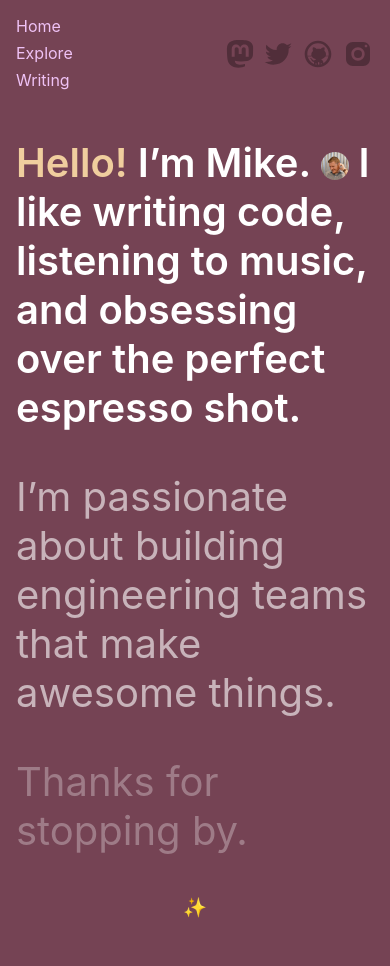
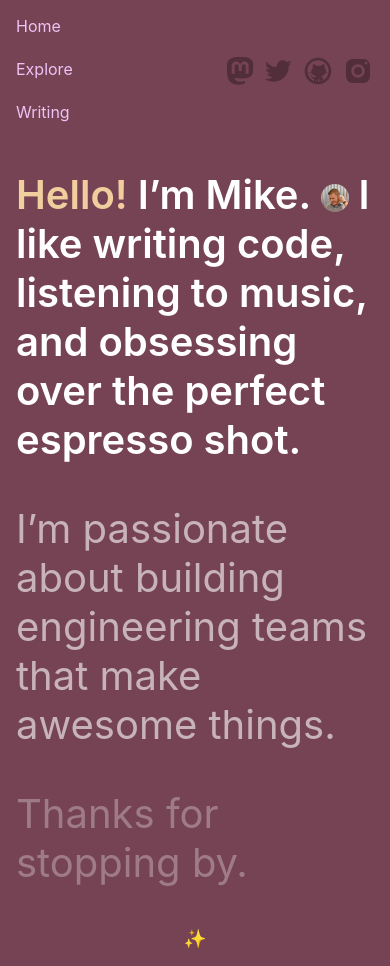
Before and after one commit to mike-douglas/miked.codes, an Eleventy site: page index.md in a window 390 px wide. Before the commit the page ends 935 px from the top, so only its background shows below. Built offline with nearby package versions, Linux system fonts and the light colour scheme; Eleventy itself is replaced by a stand-in of ours; files that its build step writes are made by us from their sources.

Commit message:
Updates to nav

```diff
--- a/css/style.css
+++ b/css/style.css
@@ -15,7 +15,7 @@
 
 body {
   font-family: -apple-system, BlinkMacSystemFont, sans-serif;
-  font-size: 120%;
+  font-size: 115%;
   padding: 1.0rem;
   margin: 0;
 
@@ -27,9 +27,15 @@ a {
   color: var(--text-body-link-color);
 }
 
+header nav {
+  display: flex;
+  align-items: center;
+}
+
 nav#site {
-  display: grid;
-  grid-auto-flow: column;
+  justify-content: flex-start;
+  gap: 3.0rem;
+
   width: 50%;
 }
 
@@ -66,10 +72,7 @@ nav#site a.current::after {
 }
 
 nav#social {
-  display: flex;
-
   justify-content: flex-end;
-  align-items: center;
   gap: 0.5rem;
 
   width: 50%
@@ -177,7 +180,7 @@ footer {
 }
 
 .link-blog h2 {
-  color: var(--pink-lavender);
+  color: var(--text-highlight);
 }
 
 /* Blog posts */
@@ -194,7 +197,6 @@ h1 a, h2 a, h3 a {
 
 article h1 {
   font-size: 3.0rem;
-  color:
 }
 
 article p, article ul, article ol {
@@ -275,8 +277,9 @@ figure.wide {
   }
 
   nav#site {
-    grid-auto-flow: row;
-    grid-auto-columns: auto;
+    align-items: flex-start;
+    flex-direction: column;
+    gap: 1.0rem;
   }
 
   nav#site a {
```
